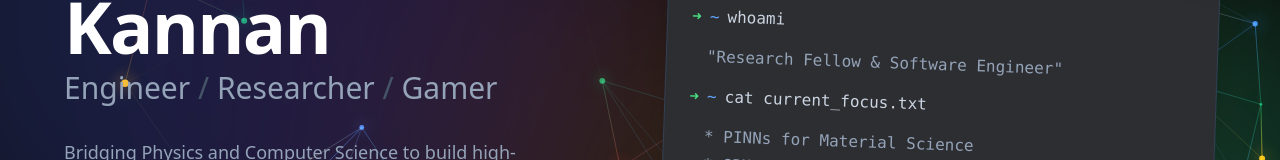
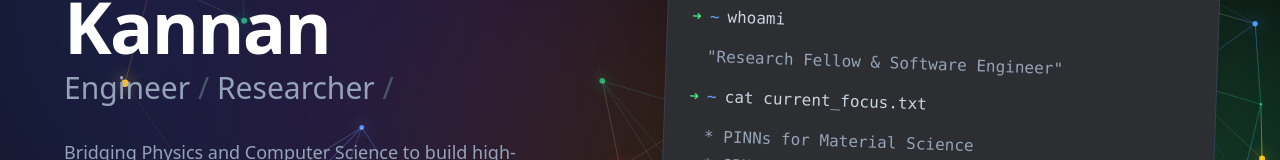
Before and after one commit to KannanSA/kannan.github.io, a Next.js app: page / in a window 1280 px wide. Shown: the part 288-448 px from the top of the page. Built offline with nearby package versions, Linux system fonts and the light colour scheme.

Commit message:
Fix formatting of personal info description

```diff
--- a/app/page.tsx
+++ b/app/page.tsx
@@ -541,7 +541,7 @@ export default function Portfolio() {
                 {personalInfo.name}
               </h1>
               <p className="text-2xl md:text-3xl text-slate-500 dark:text-slate-400 font-light">
-                Engineer <span className="text-slate-300 dark:text-slate-600">/</span> Researcher <span className="text-slate-300 dark:text-slate-600">/</span> Gamer
+                Engineer <span className="text-slate-300 dark:text-slate-600">/</span> Researcher <span className="text-slate-300 dark:text-slate-600">/</span>
               </p>
             </div>
 
```
